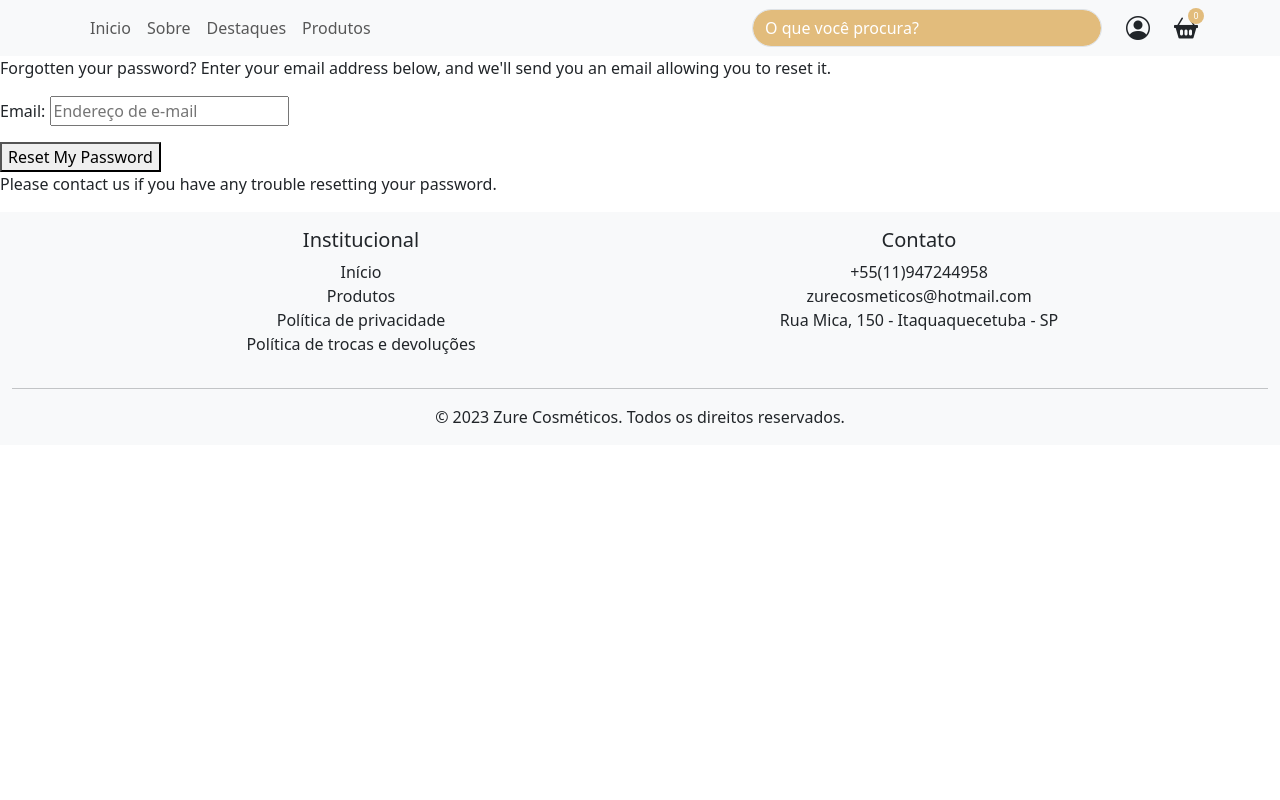
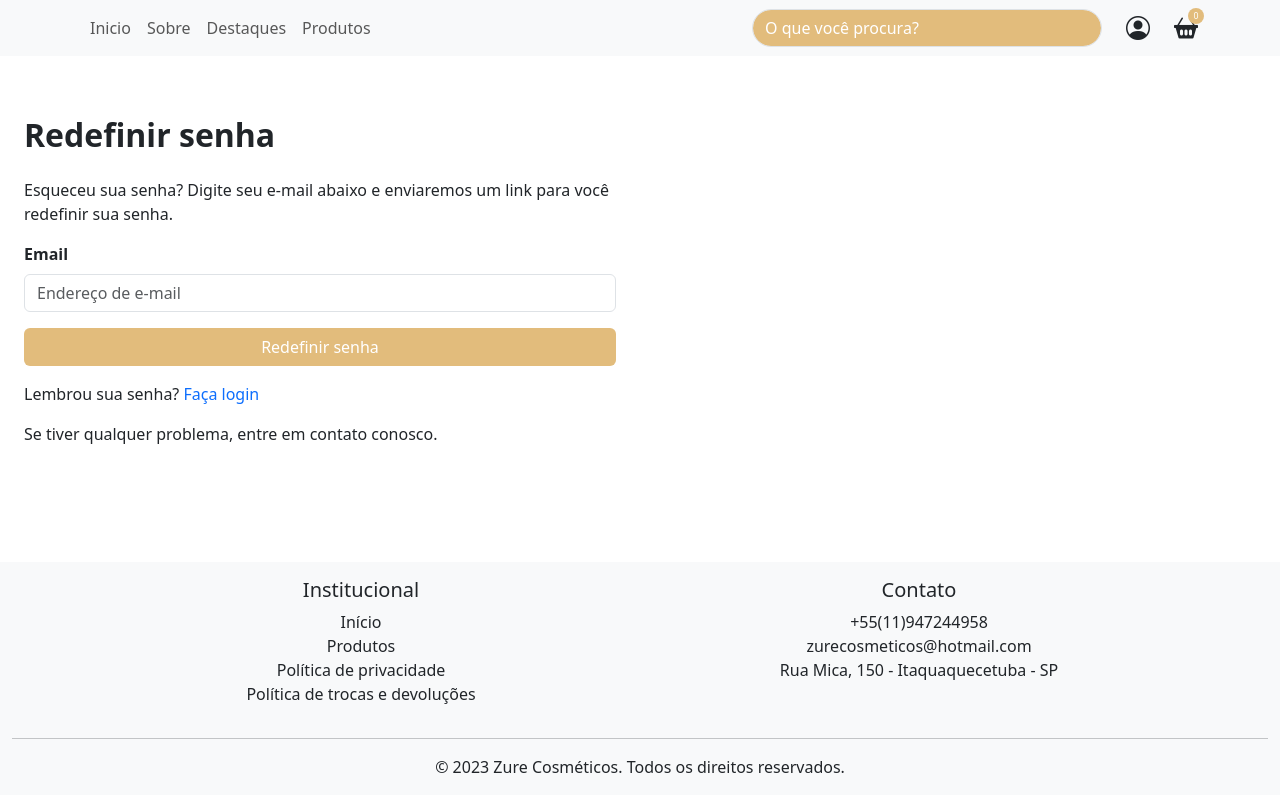
Before and after one commit to victornonoks/Zure-cosmeticos, a Django app: page /accounts/password/reset/ in a window 1280 px wide. Run offline with Django 5.2, Linux system fonts and the light colour scheme; some libraries are stand-ins or nearby versions.

Commit message:
Estilização da seção esqueci a senha

```diff
--- a/templates/account/login.html
+++ b/templates/account/login.html
@@ -23,8 +23,8 @@
         {{ form.password.errors }}
       </div>
       <button type="submit" class="btn btn-style w-100">Entrar</button>
-      <div class="d-flex mt-3 space-between gap-3">
-        <p class="">
+      <div class="d-flex mt-3 justify-content-between gap-3">
+        <p>
           Não possui uma conta?
           <a href="{% url 'account_signup' %}" class="text-decoration-none">Cadastre-se</a>
         </p>
--- a/templates/account/password_reset.html
+++ b/templates/account/password_reset.html
@@ -1,33 +1,51 @@
 {% extends "zure_app/home.html" %}
-{% load i18n allauth account %}
+{% load i18n allauth account widget_tweaks %}
+
 {% block head_title %}
-    {% trans "Password Reset" %}
+  {% trans "Password Reset" %}
 {% endblock head_title %}
+
 {% block content %}
-    {% element h1 %}
-        {% trans "Password Reset" %}
-    {% endelement %}
+<div class="d-flex justify-content-start align-items-center h-100 style-login-singup mt-3">
+  <div class="col-12 col-md-6 px-4">
+    <h2 class="fw-bold mb-4 text-dark">{% trans "Redefinir senha" %}</h2>
+
     {% if user.is_authenticated %}
-        {% include "account/snippets/already_logged_in.html" %}
+      {% include "account/snippets/already_logged_in.html" %}
     {% endif %}
-    {% element p %}
-        {% trans "Forgotten your password? Enter your email address below, and we'll send you an email allowing you to reset it." %}
-    {% endelement %}
-    {% url 'account_reset_password' as reset_url %}
-    {% element form form=form method="post" action=reset_url %}
-        {% slot body %}
-            {% csrf_token %}
-            {% element fields form=form %}
-            {% endelement %}
-            {{ redirect_field }}
-        {% endslot %}
-        {% slot actions %}
-            {% element button type="submit" %}
-                {% trans 'Reset My Password' %}
-            {% endelement %}
-        {% endslot %}
-    {% endelement %}
-    {% element p %}
-        {% blocktrans %}Please contact us if you have any trouble resetting your password.{% endblocktrans %}
-    {% endelement %}
+
+    <p class="mb-3">
+      {% trans "Esqueceu sua senha? Digite seu e-mail abaixo e enviaremos um link para você redefinir sua senha." %}
+    </p>
+
+    <form method="post" action="{% url 'account_reset_password' %}">
+      {% csrf_token %}
+      {{ form.non_field_errors }}
+      {% for field in form.visible_fields %}
+        <div class="mb-3">
+          <label for="{{ field.id_for_label }}" class="form-label fw-bold">
+            {{ field.label }}
+          </label>
+          {{ field|add_class:"form-control" }}
+          {{ field.errors }}
+        </div>
+      {% endfor %}
+
+      <button type="submit" class="btn btn-style w-100">
+        {% trans "Redefinir senha" %}
+      </button>
+    </form>
+
+    <p class="mt-3">
+      {% trans "Lembrou sua senha?" %}
+      <a href="{% url 'account_login' %}" class="text-decoration-none">
+        {% trans "Faça login" %}
+      </a>
+    </p>
+
+    <p class="mt-2">
+      {% blocktrans %}Se tiver qualquer problema, entre em contato conosco.{% endblocktrans %}
+    </p>
+  </div>
+</div>
 {% endblock content %}
--- a/zure_app/urls.py
+++ b/zure_app/urls.py
@@ -10,5 +10,5 @@ urlpatterns = [
     path('produtos/', views.produtos, name='produtos'),
     path('logout/', LogoutView.as_view(next_page='home'), name='logout'),
     path('profile/', views.profile, name='profile'),
-    path('produto/<slug:slug>', views.destaque, name='destaque')
+    path('produto/<slug:slug>', views.destaque, name='destaque'),
 ] + static(settings.MEDIA_URL, document_root=settings.MEDIA_ROOT)
```
Also changed, not shown: static/js/script.js (indentation only).
